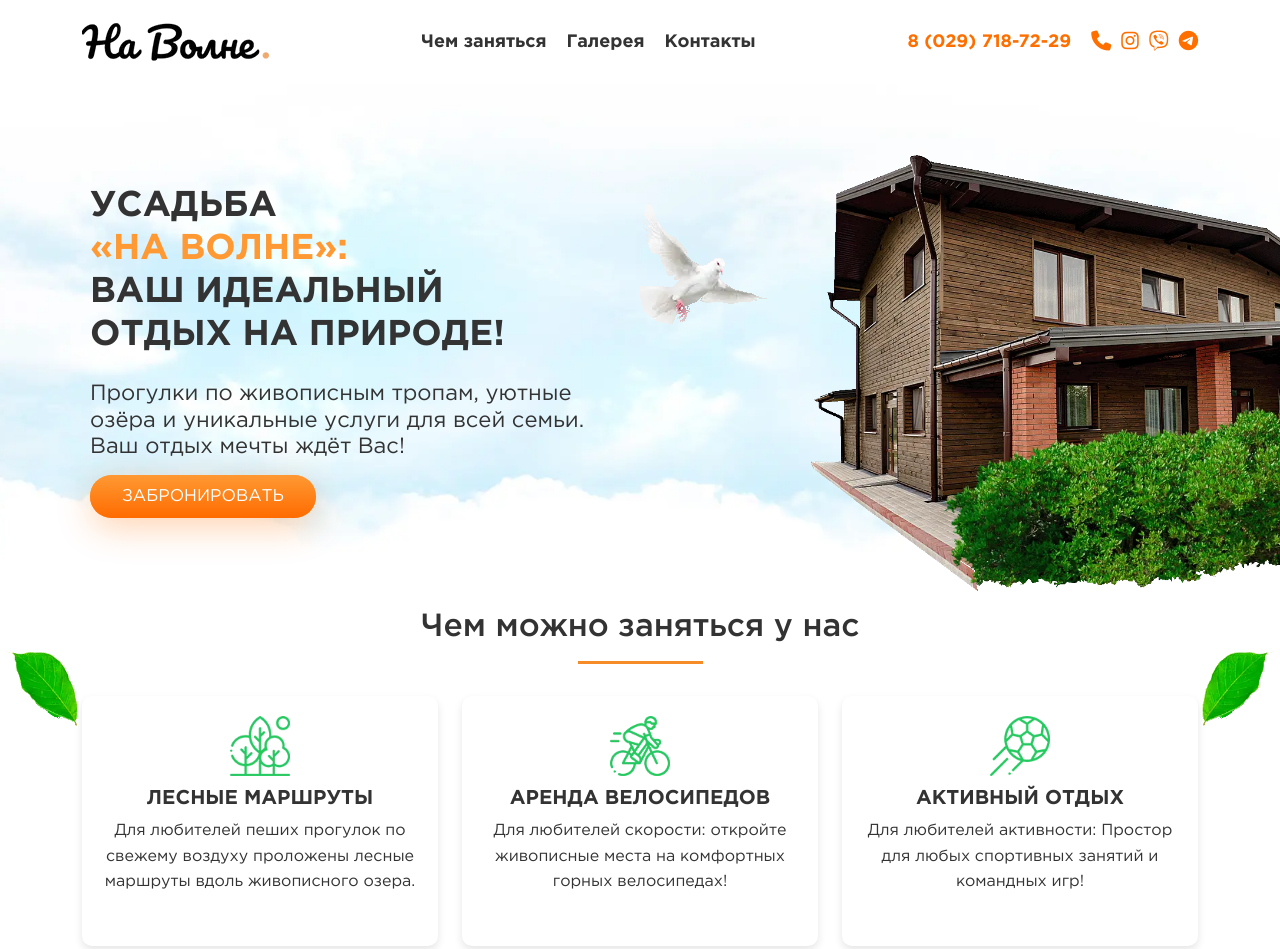
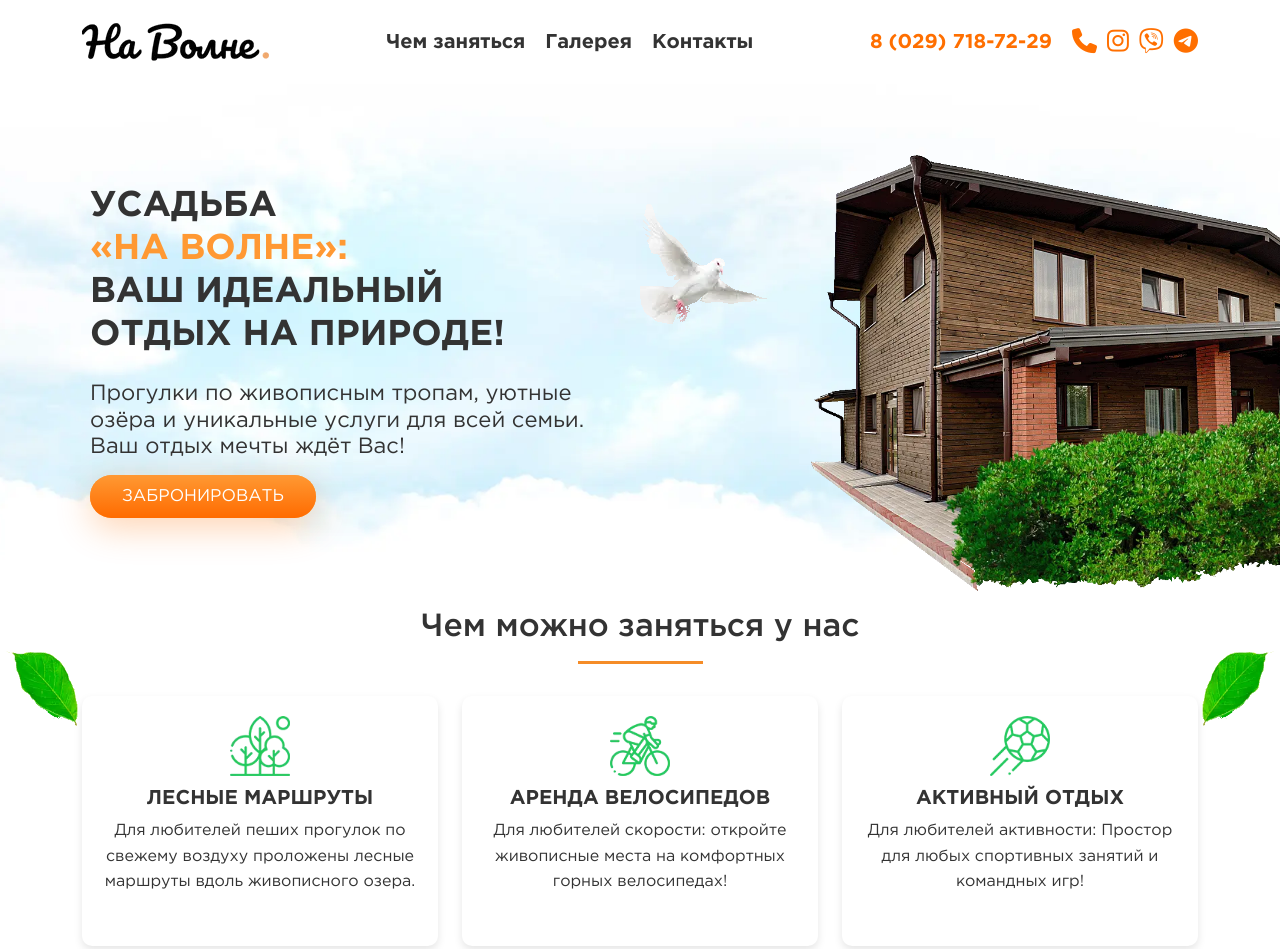
Before and after one commit to viacheslav-dem/-------------, a website: page index.html in a window 1280 px wide. Shown: the top 949 px of the page. Drawn offline with nearby package versions, Linux system fonts and the light colour scheme; a web font is replaced by a local one.

Commit message:
Небольшие правки в стилях

```diff
--- a/css/style.scss
+++ b/css/style.scss
@@ -241,7 +241,7 @@
     }
 
     .phone {
-        font-size: 18px;
+        font-size: 20px;
         font-weight: bold;
         color: $secondary-color;
         text-decoration: none;
@@ -270,7 +270,7 @@
     }
 
     nav {
-        font-size: 18px; /* Увеличиваем шрифт для меню */
+        font-size: 20px; /* Увеличиваем шрифт для меню */
         display: flex; /* Скрываем навигацию по умолчанию */
         gap: 20px;
         a {
--- a/index.html
+++ b/index.html
@@ -34,10 +34,10 @@
         <div class="header-info d-flex align-items-center">
             <a href="tel:+375299718729" class="phone">8 (029) 718-72-29</a>
             <div class="social-icons">
-                <a href="#" target="_blank"><i class="fa-solid fa-phone"></i></a>
-                <a href="#" target="_blank"><i class="fab fa-instagram"></i></a>
-                <a href="#" target="_blank"><i class="fab fa-viber"></i></a>
-                <a href="#" target="_blank"><i class="fab fa-telegram"></i></a>
+                <a href="#" target="_blank"><i class="fa-solid fa-phone fa-lg"></i></a>
+                <a href="#" target="_blank"><i class="fab fa-instagram fa-lg"></i></a>
+                <a href="#" target="_blank"><i class="fab fa-viber fa-lg"></i></a>
+                <a href="#" target="_blank"><i class="fab fa-telegram fa-lg "></i></a>
             </div>
         </div>
     </div>
@@ -59,9 +59,7 @@
 <img class="listok-right" src="images/list-right.webp" alt="listok2">
 </div>
 </section>
-
 <!-- чем можно заняться -->
-
 <section id="activities" class="activities text-center mt-5">
     <div class="container text-center">
         <p class= "h2 heading-cards">Чем можно заняться у нас</p>
```
Also changed, not shown: css/style.css.
